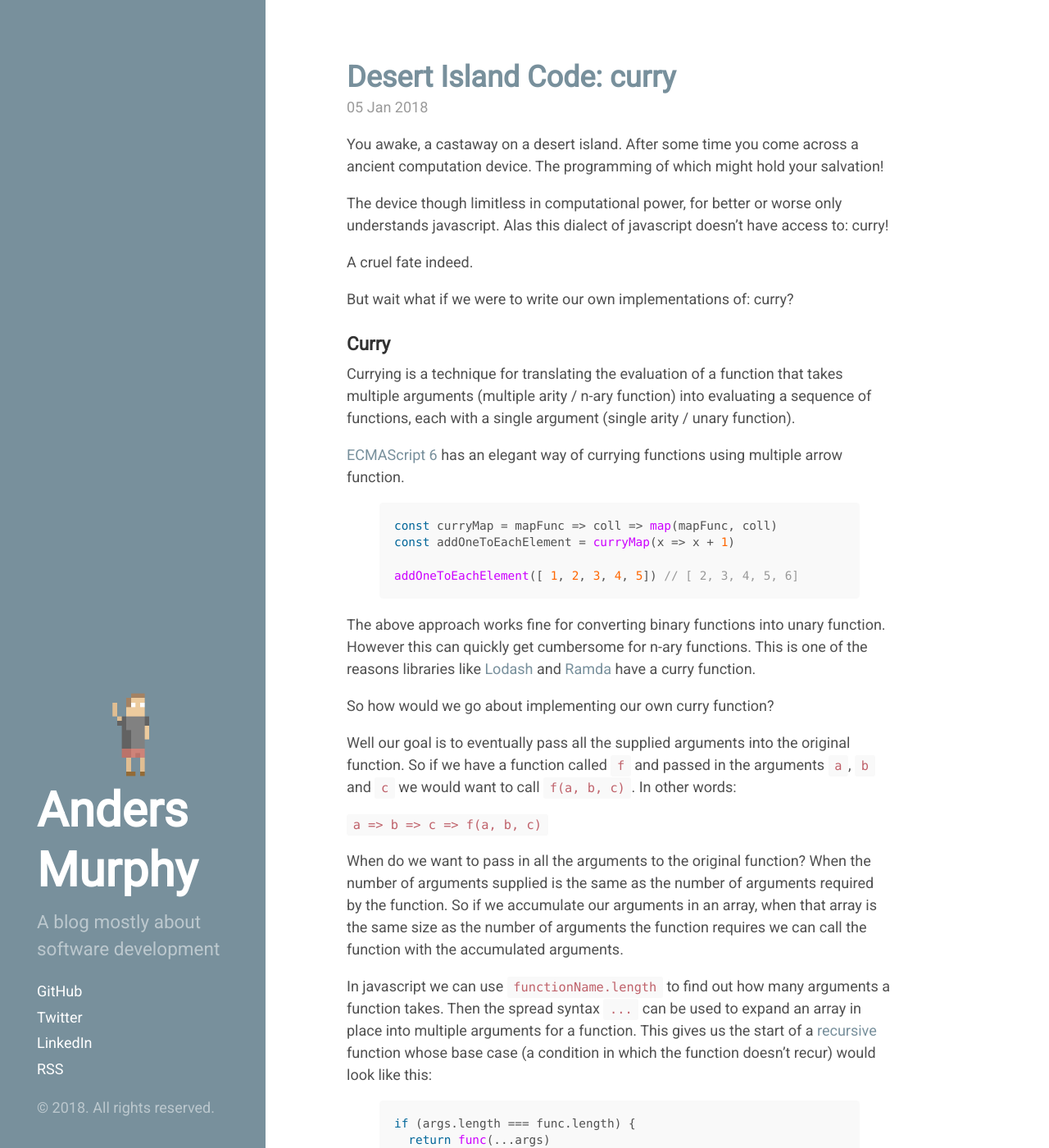
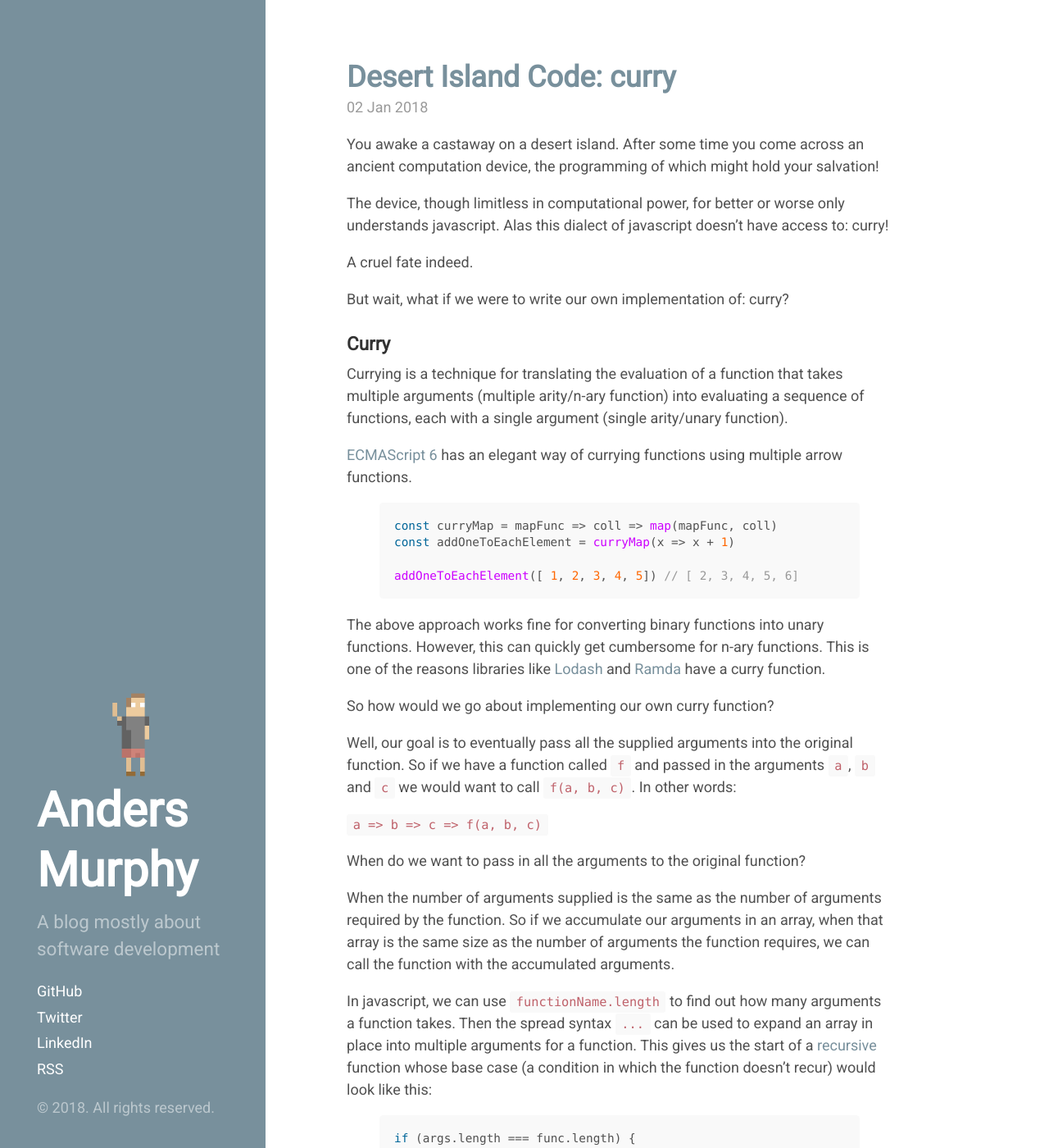
Before and after one commit to andersmurphy/andersmurphy-blog, a Jekyll site: the page built from _posts/2018-01-02-desert-island-code-curry.markdown, in a window 1280 px wide and 1400 px high. Shown: the whole window at 82% size. Built offline with Jekyll 4.4.1, drawn with Linux system fonts in a browser that asks for light colours; comment, search, counter and statistics services are not loaded; some of the changed text lies outside the part shown.

Commit message:
Change date on curry post

```diff
--- a/_posts/2018-01-05-desert-island-code-curry.markdown
+++ b/_posts/2018-01-02-desert-island-code-curry.markdown
@@ -2,27 +2,27 @@
 layout: post
 title:  "Desert Island Code: curry"
 ---
-You awake, a castaway on a desert island. After some time you come
-across a ancient computation device. The programming of which might hold your
+You awake a castaway on a desert island. After some time you come
+across an ancient computation device, the programming of which might hold your
 salvation!
 
 <!--more-->
 
-The device though limitless in computational power, for better or worse only
+The device, though limitless in computational power, for better or worse only
 understands javascript. Alas this dialect of javascript doesn't have access to:
 curry!
 
 A cruel fate indeed.
 
-But wait what if we were to write our own implementations of: curry?
+But wait, what if we were to write our own implementation of: curry?
 
 ### Curry
 
 Currying is a technique for translating the evaluation of a function that takes
-multiple arguments (multiple arity / n-ary function) into evaluating a sequence of
-functions, each with a single argument (single arity / unary function).
+multiple arguments (multiple arity/n-ary function) into evaluating a sequence of
+functions, each with a single argument (single arity/unary function).
 
-[ECMAScript 6] has an elegant way of currying functions using multiple arrow function.
+[ECMAScript 6] has an elegant way of currying functions using multiple arrow functions.
 
 {% highlight javascript %}
 const curryMap = mapFunc => coll => map(mapFunc, coll)
@@ -32,24 +32,25 @@ addOneToEachElement([ 1, 2, 3, 4, 5]) // [ 2, 3, 4, 5, 6]
 {% endhighlight %}
 
 The above approach works fine for converting binary functions into unary
-function. However this can quickly get cumbersome for n-ary functions. This is
+functions. However, this can quickly get cumbersome for n-ary functions. This is
 one of the reasons libraries like [Lodash] and [Ramda] have a curry function.
 
 So how would we go about implementing our own curry function?
 
-Well our goal is to eventually pass all the supplied arguments into the original
+Well, our goal is to eventually pass all the supplied arguments into the original
 function. So if we have a function called `f` and passed in the arguments `a`,
 `b` and `c` we would want to call `f(a, b, c)`. In other words:
 
 `a => b => c => f(a, b, c)`
 
-When do we want to pass in all the arguments to the original function? When
-the number of arguments supplied is the same as the number of arguments required
+When do we want to pass in all the arguments to the original function?
+
+When the number of arguments supplied is the same as the number of arguments required
 by the function. So if we accumulate our arguments in an array, when that
-array is the same size as the number of arguments the function requires we
+array is the same size as the number of arguments the function requires, we
 can call the function with the accumulated arguments.
 
-In javascript we can use `functionName.length` to find out how many arguments a
+In javascript, we can use `functionName.length` to find out how many arguments a
 function takes. Then the spread syntax `...` can be used to expand an array in
 place into multiple arguments for a function. This gives us the start of a [recursive]
 function whose base case (a condition in which the function doesn't recur) would
```
Also changed, not shown: other parts of _posts/2018-01-02-desert-island-code-curry.markdown (+7 -6 lines).
